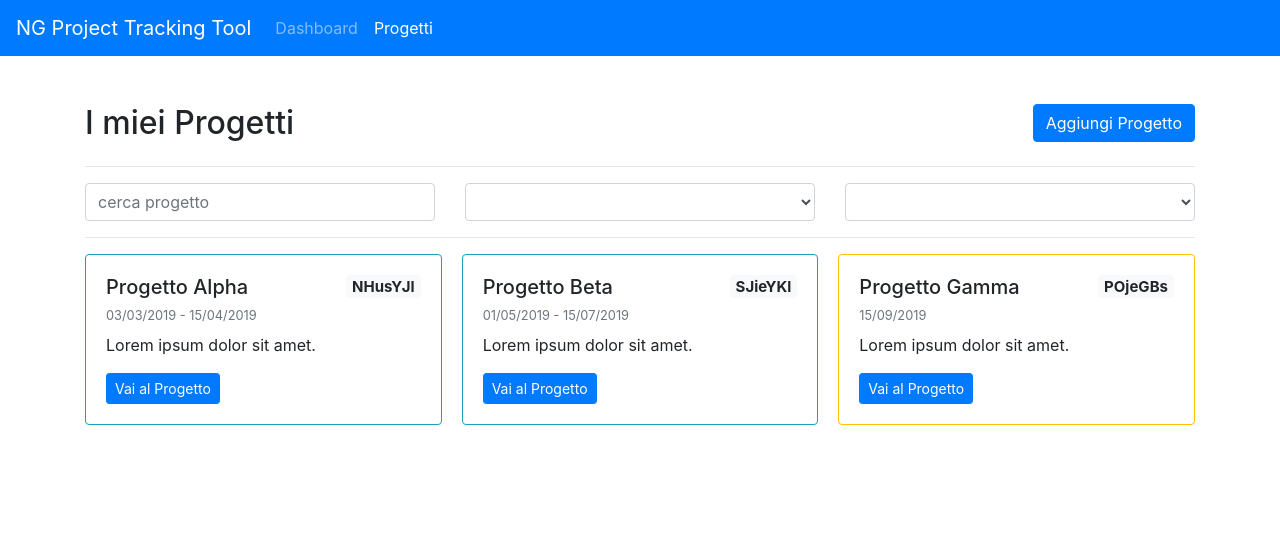
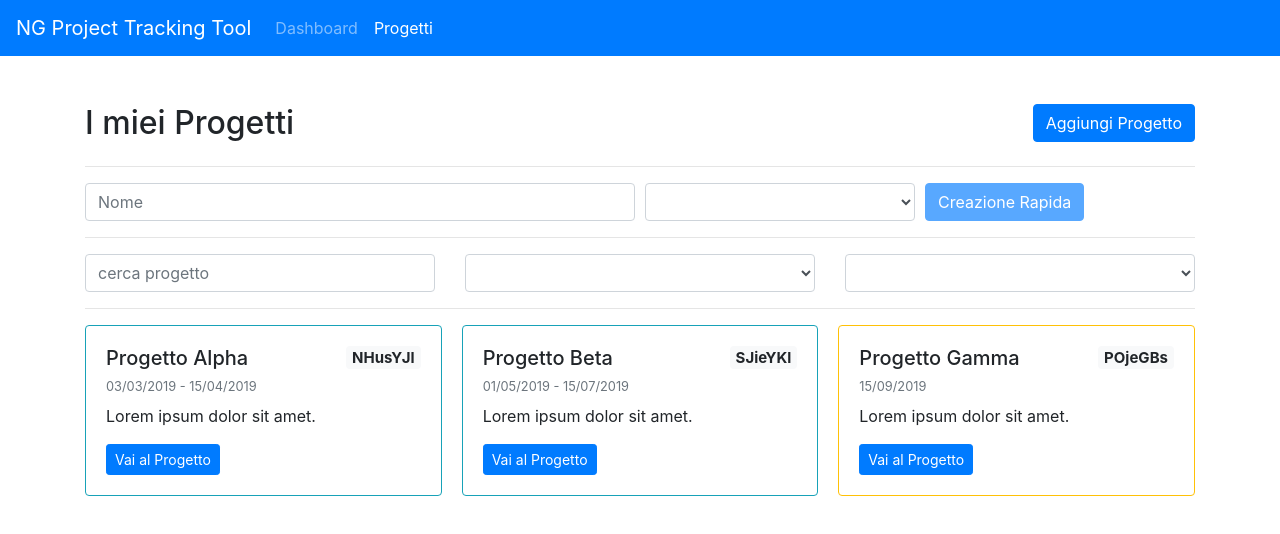
Before and after one commit to xantrix/ngptt, an Angular app: page /projects in a window 1280 px wide. Shown: the top 534 px of the page. Built offline with nearby package versions, Linux system fonts and the light colour scheme.

Commit message:
Update ProjectList and ProjectInsert Components with Subject Driven add

```diff
--- a/src/app/projects/project-insert/project-insert.component.ts
+++ b/src/app/projects/project-insert/project-insert.component.ts
@@ -2,6 +2,7 @@ import { Component, OnInit, Output, EventEmitter, Input } from '@angular/core';
 import { NgForm } from '@angular/forms';
 
 import { Project } from 'src/app/shared/Project';
+import { ProjectService } from 'src/app/shared/services/project.service';
 
 @Component({
   selector: 'ngptt-project-insert',
@@ -13,16 +14,15 @@ import { Project } from 'src/app/shared/Project';
   `]
 })
 export class ProjectInsertComponent implements OnInit {
-  @Output() submitted = new EventEmitter<Project>();
   @Input() quickInsert = false;
 
-  constructor() { }
+  constructor(private projectService: ProjectService) { }
 
   ngOnInit() {
   }
 
   submitProjectForm(form: NgForm) {
-    this.submitted.emit({
+    this.projectService.add({
         id: Symbol(),
         code: Math.random().toString(36).replace('0.', '').substring(2, 9),
         done: false,
--- a/src/app/projects/project-list/project-list.component.html
+++ b/src/app/projects/project-list/project-list.component.html
@@ -1,4 +1,5 @@
 <ngptt-section-header [title]="'I miei Progetti'" [buttonLink]="'/projects/add'" [buttonLabel]="'Aggiungi Progetto'" [buttonType]="'btn-primary'"></ngptt-section-header>
+<ngptt-project-insert [quickInsert]="true"></ngptt-project-insert>
 
 <ngptt-project-search (searching)="searchProject($event)"></ngptt-project-search>
 {{searchedProject?.value}}
--- a/src/app/shared/services/project.service.ts
+++ b/src/app/shared/services/project.service.ts
@@ -44,12 +44,9 @@ export class ProjectService {
   private projectsSubject = new BehaviorSubject<Project[]>(this.projects);
   public projects$ = this.projectsSubject.asObservable();
 
-  getAll() {
-    return this.projects;
-  }
-
   add(project: Project) {
       this.projects.push(project);
+      this.projectsSubject.next(this.projects.slice());
   }
 
   get(id: Symbol): Project | null {
```
